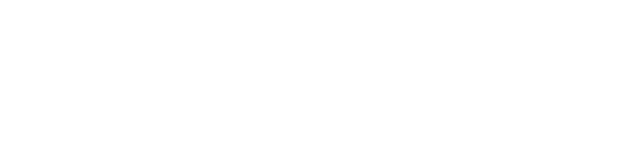
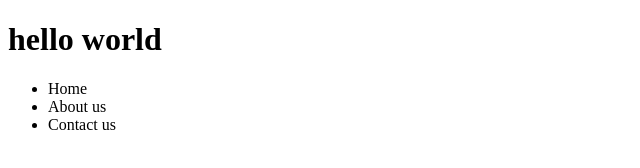
Before and after one commit to Redoubtable-NY/learn-git, a plain HTML site: page index.html in a window 1280 px wide. Shown: the whole page, without its empty margins (0-640 px from the left). Drawn offline with Linux system fonts and the light colour scheme.

Commit message:
add a list

```diff
--- a/index.html
+++ b/index.html
@@ -6,6 +6,11 @@
     <title>Git website</title>
 </head>
 <body>
-    <h1></h1>
+    <h1>hello world</h1>
+    <ul>
+        <li>Home</li>
+        <li>About us</li>
+        <li>Contact us</li>
+    </ul>
 </body>
 </html>
```
